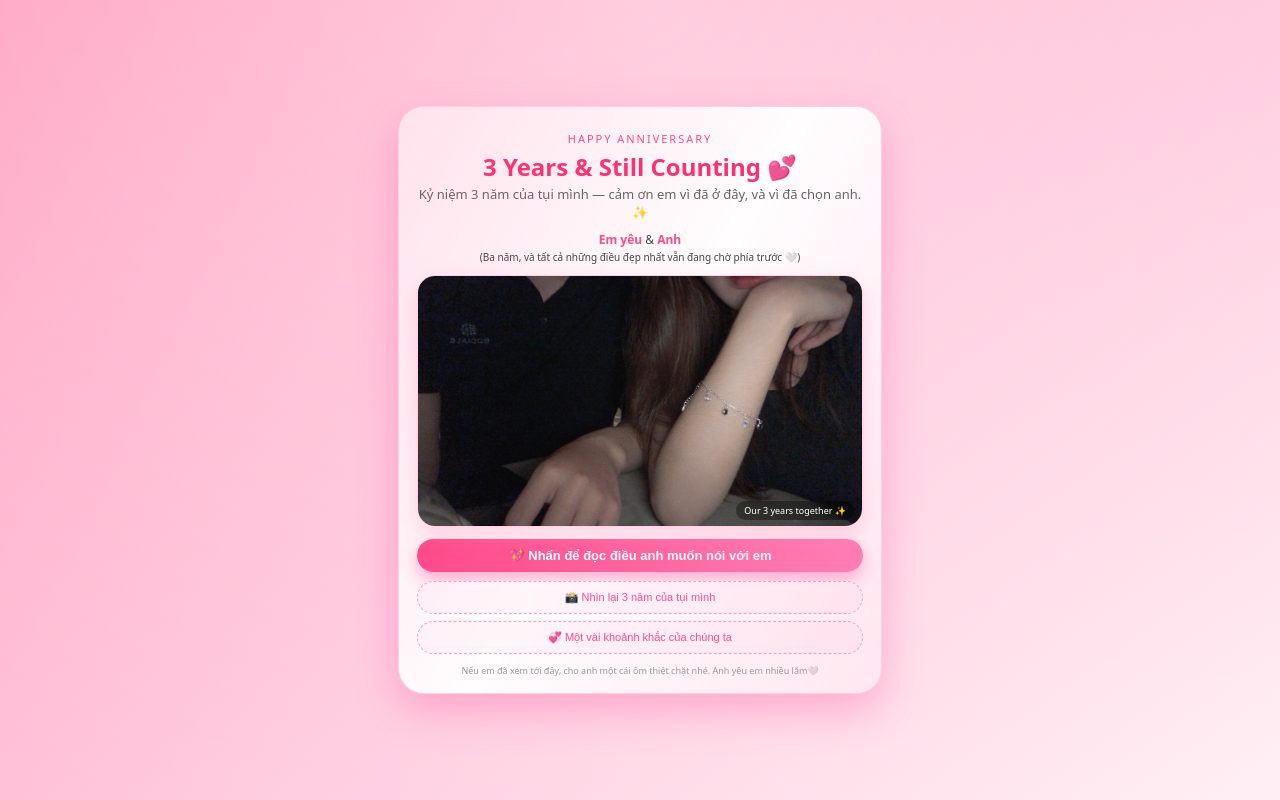
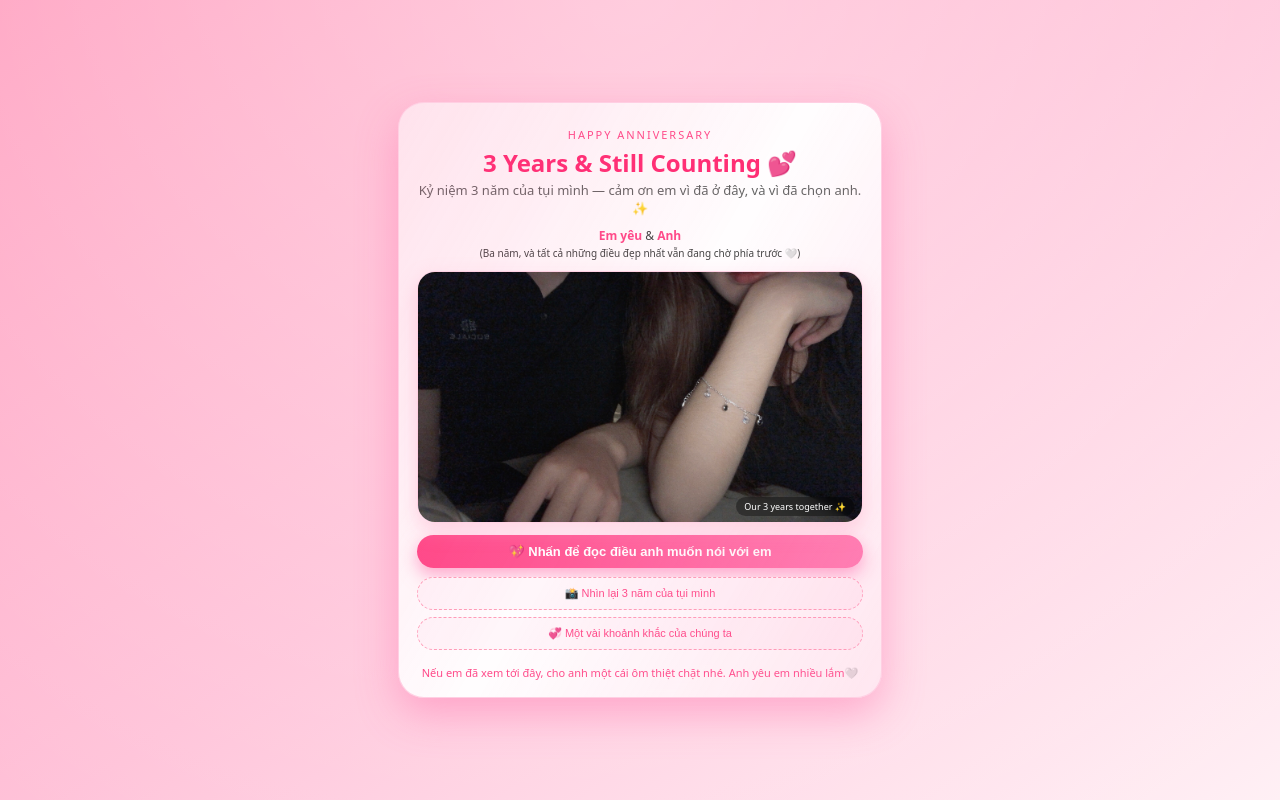
Before and after one commit to nsen1008/Doitforlove, a plain HTML site: page index.html in a window 1280 px wide. Drawn offline with Linux system fonts and the light colour scheme.

Commit message:
Update index.html

```diff
--- a/index.html
+++ b/index.html
@@ -337,15 +337,17 @@
     }
 
     .footer-note {
-      margin-top: 10px;
-      font-size: 9px;
+      margin-top: 14px;
+      font-size: 11px;        /* tăng size chữ */
+      line-height: 1.6;       /* dãn dòng cho dễ đọc */
       text-align: center;
-      color: #999;
-    }
+      color: #ff4b8a;         /* cho đồng tông hồng nhẹ */
+      font-weight: 500;
+}
     .footer-note span {
-      color: #ff4b8a;
-      font-weight: 500;
-    }
+      color: #ff2f75;
+      font-weight: 600;
+}
 
     @media (max-width: 400px) {
       .card { padding: 20px 12px 12px; }
@@ -353,7 +355,8 @@
       .hero-subtitle { font-size: 12px; }
       .names { font-size: 11px; }
       .photo-item span { font-size: 9.5px; }
-    }
+      .footer-note { font-size: 10.5px; }  /* vẫn to hơn bản cũ */
+}
   </style>
 </head>
 <body>
```
